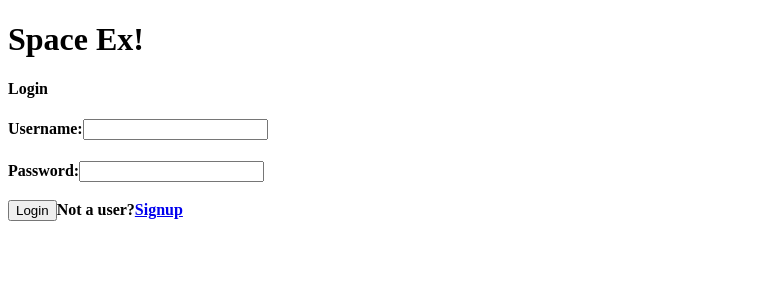
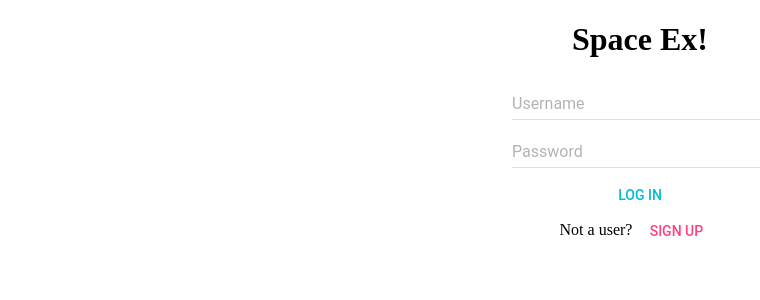
Before and after one commit to TeamPanther/matchX, a React app: page / in a window 1280 px wide. Shown: the top 300 px of the page, without its empty margins (0-760 px from the left). Built offline with nearby package versions, Linux system fonts and the light colour scheme; the HTML template or start-up script is replaced by a standard one.

Commit message:
login materialui

```diff
--- a/client/App.jsx
+++ b/client/App.jsx
@@ -12,7 +12,7 @@ import CreateSpace from './components/CreateSpace';
 // the reducers have NOT been tested and need to be worked on
 
 const App = () => (
-  <div id="app">
+  <div id="app" style={{textAlign: 'center'}}>
     <h1>Space Ex!</h1>
     <Switch>
       <Route exact path="/" component={Login} />
--- a/client/LoginPage/Login.jsx
+++ b/client/LoginPage/Login.jsx
@@ -1,6 +1,8 @@
 import React, { Component } from 'react';
 import { Route, Switch, Link, Redirect } from 'react-router-dom';
 import { connect } from 'react-redux';
+import TextField from 'material-ui/TextField';
+import FlatButton from 'material-ui/FlatButton';
 
 import { logoutUser } from '../actions/actions';
 import loginUser from '../actions/auth';
@@ -16,7 +18,6 @@ class Login extends Component {
     }
 
   handleChange = (name, event) => {
-    console.log('event.target.value is: ', event.target.value)
     this.setState({ [name]: event.target.value });
   }
 
@@ -32,34 +33,32 @@ class Login extends Component {
   render() {
     return (
       <div id="login">
-        <h4>Login</h4>
-        <h4>
-          Username:
-          <input
-            type="text"
-            value={this.state.username}
-            onChange={e => this.handleChange('username', e)}
-          />
-        </h4>
-        <h4>
-          Password:
-          <input
-            type="text"
-            value={this.state.password}
-            onChange={e => this.handleChange('password', e)}
-          />
-          <br/>
-          <br/>
+        <TextField
+          hintText="Username"
+          value={this.state.username}
+          onChange={e => this.handleChange('username', e)}
+        /><br />
+        <TextField
+          hintText="Password"
+          value={this.state.password}
+          onChange={e => this.handleChange('username', e)}
+        /><br />
+        <FlatButton
+          id="search-button"
+          onClick={this.handleSubmit}
+          label="Log In"
+          primary={true}
+        /><br />
 
-          {/* login post request reducer to database goes here */}
-          <button onClick={this.handleSubmit}>
-            Login
-          </button>
-          Not a user?
-          <Link to='/signup'>Signup</Link>
-          <br/>
+        Not a user?
+        <Link to='/signup'>
+          <FlatButton
+            id="search-button"
+            onClick={this.handleSubmit}
+            label="Sign Up"
+            secondary={true} />
+        </Link>
           {this.props.auth.isAuthenticated === true && <Redirect to="/owner" />}
-        </h4>
       </div>
     )
   }
--- a/client/components/OwnerRes.jsx
+++ /dev/null
@@ -1,14 +0,0 @@
-
-import React from 'react';
-
-const OwnerRes = (props) => {
-  // console.log('INSIDE OWNER RES')
-  // console.log(props)
-  return (
-    <div>
-        this be ownerres
-    </div>
-  );
-};
-
-export default OwnerRes;
--- a/client/components/OwnerSpaces.jsx
+++ b/client/components/OwnerSpaces.jsx
@@ -12,8 +12,6 @@ const OwnerSpaces = (props) => {
   // picture: "https://memegenerator.net/img/instances/500x/62087528/pls-hurry.jpg"
   // rating: "42"
   // tags: {wifi: true, noiseTolerance: "high"}
-
-
 
   return (
     <div className='owner-spaces'>
--- a/client/components/RenterRes.jsx
+++ /dev/null
@@ -1,13 +0,0 @@
-import React from 'react';
-
-const RenterRes = (props) => {
-  return (
-    <div>
-      <h2>
-        This is RenterRes !!!
-      </h2>
-    </div>
-  );
-};
-
-export default RenterRes;
--- a/client/components/SingleSpace.jsx
+++ b/client/components/SingleSpace.jsx
@@ -1,4 +1,3 @@
-
 import React from 'react';
 
 const SingleSpace = (props) => {
--- a/client/containers/OwnerContainer.jsx
+++ b/client/containers/OwnerContainer.jsx
@@ -2,16 +2,9 @@
 import React from 'react';
 import { connect } from 'react-redux';
 import { Link, Redirect } from 'react-router-dom';
-import OwnerRes from '../components/OwnerRes'
 import OwnerSpaces from '../components/OwnerSpaces'
 import Logout from '../components/Logout';
 import * as actions from '../actions/actions';
-
-
-// const mapStateToProps = store => ({
-//   totalMarkets: store.markets.totalMarkets,
-//   totalCards: store.cards.totalCards
-// });
 
 const mapStateToProps = store => ({
   spaces: store.spaceReducer.spaces,
@@ -38,14 +31,7 @@ const OwnerContainer = (props) => {
   return (
     <div className='owner-container'>
       {props.username} Container
-      <OwnerRes
-        reservationList={props.reservationList}
-        pending={props.pending}
-      />
-      <OwnerSpaces
-        spaces={props.spaces}
-        deleteSpace={props.deleteSpace}
-      />
+
       <Link to={{pathname:'/createspace', state:{id:props._id}}}>Create a Space!</Link>
       {props.isAuthenticated === true && <Logout />}
       {props.isAuthenticated === false && <Redirect to="/" />}
--- a/client/containers/RenterContainer.jsx
+++ b/client/containers/RenterContainer.jsx
@@ -1,7 +1,6 @@
 
 import React, { Component } from 'react';
 import { connect } from 'react-redux';
-import RenterRes from '../components/RenterRes'
 // import * as actions from '../actions/actions';
 
 const mapStateToProps = store => ({
--- a/client/index.js
+++ b/client/index.js
@@ -4,12 +4,14 @@ import { BrowserRouter } from 'react-router-dom';
 import { Provider } from 'react-redux';
 import App from './App';
 import store from './store';
-
+import MuiThemeProvider from 'material-ui/styles/MuiThemeProvider';
 
 ReactDOM.render(
   <Provider store={store}>
     <BrowserRouter>
-      <App />
+      <MuiThemeProvider>
+        <App />
+      </MuiThemeProvider>
     </BrowserRouter>
   </Provider>,
   document.getElementById('root'),
--- a/package.json
+++ b/package.json
@@ -34,6 +34,7 @@
     "css-loader": "^0.28.7",
     "express": "^4.16.2",
     "html-webpack-plugin": "^2.30.1",
+    "material-ui": "^0.20.0",
     "node": "^9.2.0",
     "path": "^0.12.7",
     "pg": "^6.4.2",
```
Also changed, not shown: client/components/Search.jsx (deleted), 3 other files (tests, documents, lock files or other folders).
